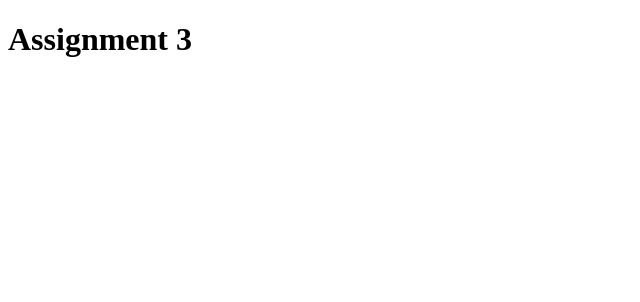
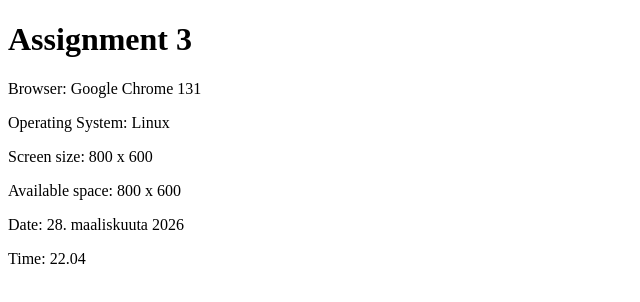
Before and after one commit to Khaleddamascene/WSK-26-JS-kertaus, a website: page Week-2/dom-assignments/t3/t3.html in a window 1280 px wide. Shown: the whole page, without its empty margins (0-640 px from the left). Drawn offline with Linux system fonts and the light colour scheme.

Commit message:
Refactor t3.html structure and add t3.js for browser and device information display

```diff
--- a/Week-2/dom-assignments/t3/t3.html
+++ b/Week-2/dom-assignments/t3/t3.html
@@ -1,15 +1,14 @@
-<!DOCTYPE html>
+<!doctype html>
 <html lang="en">
-
   <head>
-  <meta charset="UTF-8">
-  <meta name="viewport" content="width=device-width, initial-scale=1.0">
+    <meta charset="UTF-8" />
+    <meta name="viewport" content="width=device-width, initial-scale=1.0" />
     <title>Document</title>
+    <script src="t3.js" defer></script>
   </head>
 
   <body>
     <h1>Assignment 3</h1>
     <div id="target"></div>
   </body>
-
 </html>
--- /dev/null
+++ b/Week-2/dom-assignments/t3/t3.js
@@ -0,0 +1,76 @@
+/*
+Open t3 folder in your IDE/editor. Create a web page that dynamically
+displays information about the user's browser and device using the BOM.
+ Print the data to #target element. The page should show details such as:
+
+Browser name and version. (e.g. Google Chrome, 114)
+(Operating system name.)
+Screen width and height.
+Available screen space for the browser.
+Current date and time. Use Finnish localization
+1. helmikuuta 2056 as date format
+Hours and minutes for time
+Place each item within its own <p> element, for example.
+save the web page as t3.html and JS as t3.js to t3 folder
+*/
+
+const target = document.querySelector('#target');
+
+// Selain ja versio
+const userAgent = navigator.userAgent;
+
+// Yksinkertainen tunnistus
+let browser = 'unknown';
+if (userAgent.includes('Chrome')) browser = 'Google Chrome';
+if (userAgent.includes('Firefox')) browser = 'Mozilla Firefox';
+if (userAgent.includes('Safari') && !userAgent.includes('Chrome'))
+  browser = 'Safari';
+if (userAgent.includes('Edg')) browser = 'Microsoft Edge';
+
+// Version-tiedot
+let version = '';
+const match = userAgent.match(/(Chrome|Firefox|Safari|Edg)\/(\d+)/);
+if (match) {
+  version = match[2];
+}
+
+let osName = 'unknown OS';
+if (userAgent.includes('Windows')) osName = 'Windows';
+if (userAgent.includes('Mac')) osName = 'MacOS';
+if (userAgent.includes('Linux')) osName = 'Linux';
+if (userAgent.includes('Android')) osName = 'Android';
+if (userAgent.includes('like Mac')) osName = 'iOS';
+
+// Näyttö
+const screenwidth = screen.width;
+const screenHeight = screen.height;
+
+// Käytettävissä oleva tila
+const availWidth = screen.availWidth;
+const availHeight = screen.availHeight;
+
+// Päivämäärä ja aika (Suomi)
+const now = new Date();
+
+// Tunnistetaan vain päivä, kuukausi ja vuosi
+const date = now.toLocaleDateString('fi-FI', {
+  day: 'numeric',
+  month: 'long',
+  year: 'numeric',
+});
+
+// Tunnistetaan vain tunnit ja minuutit
+const time = now.toLocaleTimeString('fi-FI', {
+  hour: '2-digit',
+  minute: '2-digit',
+});
+
+// Tulostus
+target.innerHTML = `
+  <p>Browser: ${browser} ${version}</p>
+  <p>Operating System: ${osName}</p>
+  <p>Screen size: ${screenwidth} x ${screenHeight}</p>
+  <p>Available space: ${availWidth} x ${availHeight}</p>
+  <p>Date: ${date}</p>
+  <p>Time: ${time}</p>
+  `;
```
Lines whose indentation alone changed are shown as unchanged.
